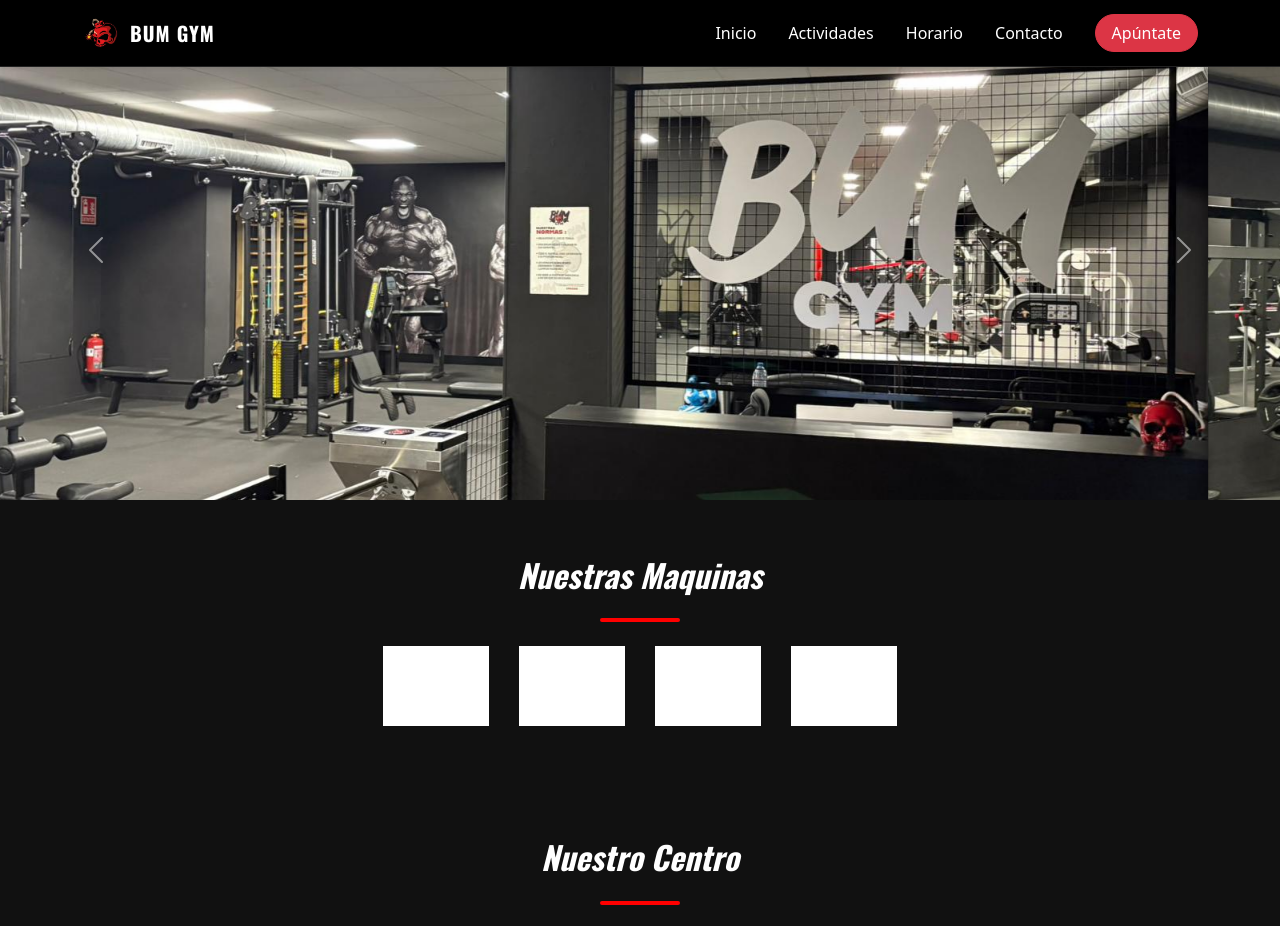
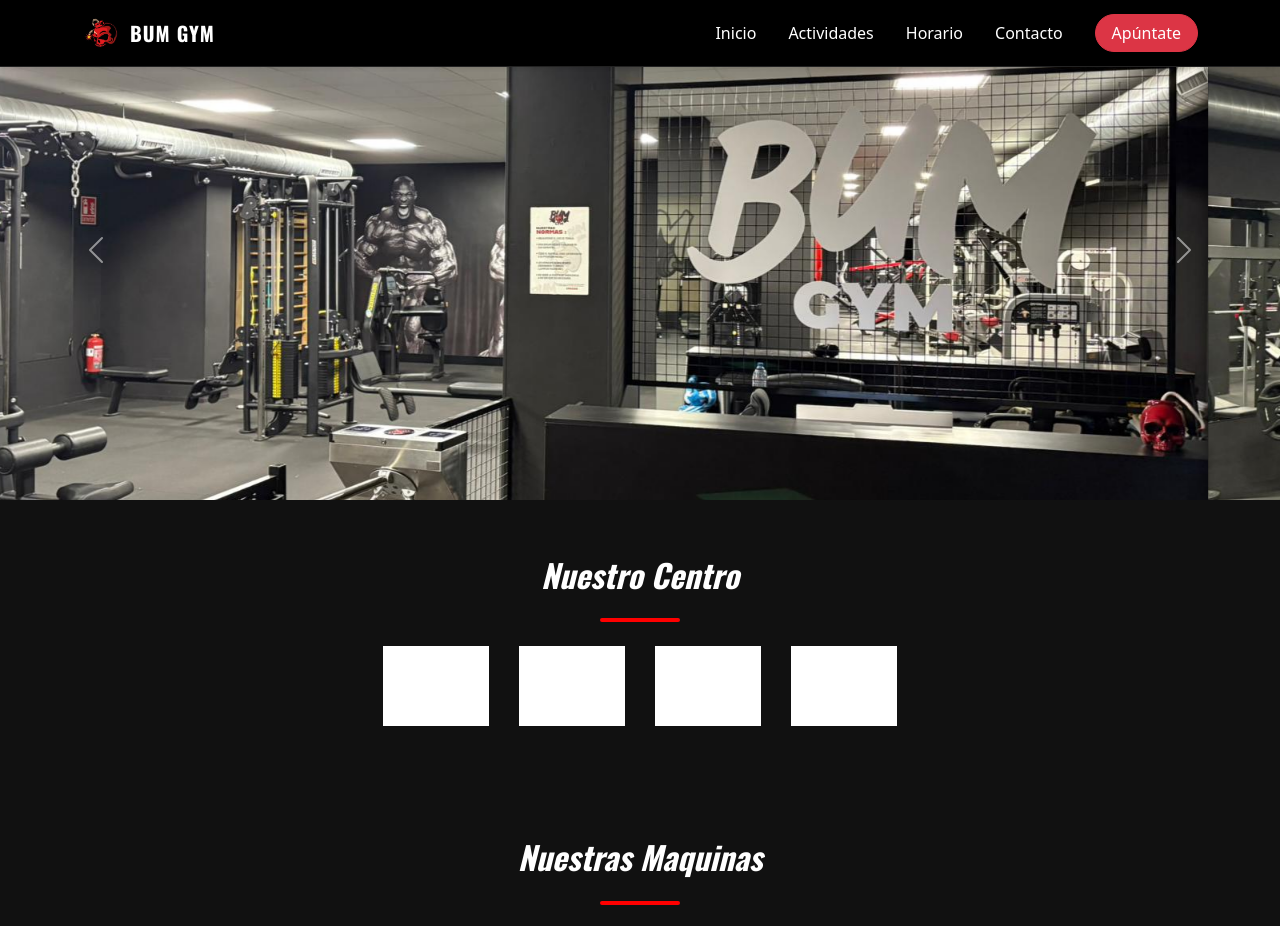
Before and after one commit to pumi00/BumGym-Ivan-LandingPage, a website: page index.html in a window 1280 px wide. Shown: the top 926 px of the page. Drawn offline with nearby package versions, Linux system fonts and the light colour scheme; grey boxes are pictures that could not be loaded.

Commit message:
cambio titulo

```diff
--- a/index.html
+++ b/index.html
@@ -101,7 +101,7 @@
 
         <!-- Marcas -->
         <section id="marcas" style="padding: 2rem; background-color: #111; color: white;">
-            <h2 class="text-center my-4">Nuestras Maquinas</h2>
+            <h2 class="text-center my-4">Nuestro Centro</h2>
             <div class="marcas-container d-flex justify-content-center align-items-center flex-wrap gap-3">
                 <div class="img-wrapper"><img
                         src="https://cdn.freebiesupply.com/logos/large/2x/life-fitness-logo-black-and-white.png"
@@ -120,7 +120,7 @@
 
         <!-- Carousel Triple -->
         <section id="carousel-triple" style="padding: 2rem; background-color: #111; color: white; margin-top: 3rem;">
-            <h2 class="text-center mb-4">Nuestro Centro</h2>
+            <h2 class="text-center mb-4">Nuestras Maquinas</h2>
             <div id="carouselTripleExample" class="carousel slide" data-bs-ride="carousel">
                 <div class="carousel-inner">
                     <div class="carousel-item active">
```
